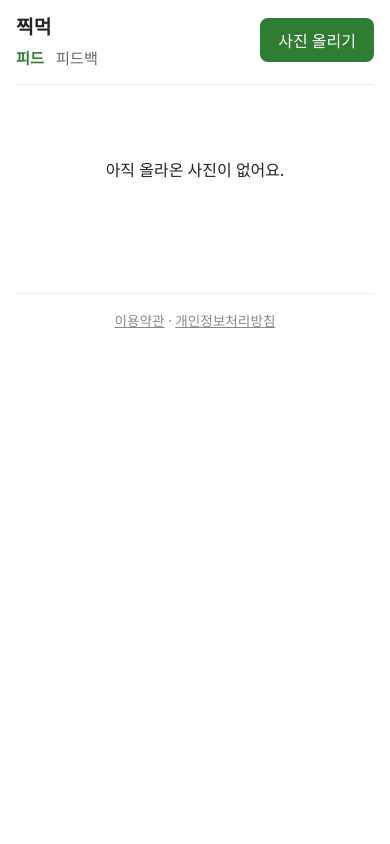
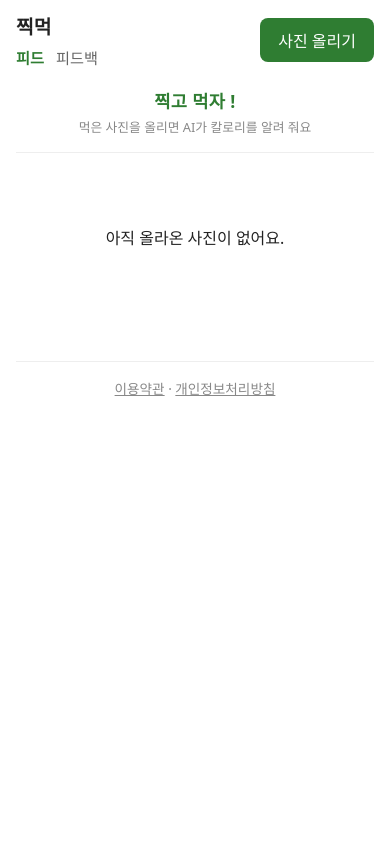
Before and after one commit to abjsky1/personal_project, a Java web app: template backend/src/main/webapp/WEB-INF/views/posts/list.jsp in a window 390 px wide. Run offline with Tomcat 11, a stand-in JSP engine, Linux system fonts and the light colour scheme; the template is opened without the code that fills it, so the values that code supplies are empty.

Commit message:
feat: 첫 화면 한 줄 소개 "찍고 먹자 !" (지인 베타 준비)
- 피드 머리에 한 줄 소개 "찍고 먹자 !"와 작은 설명 "먹은 사진을 올리면 AI가 칼로리를 알려 줘요"
- 머리를 grid(1fr auto 1fr)로 바꿔 PC에서는 제목과 버튼 사이 정중앙, 휴대폰(768px 이하)에서는 둘째 줄에
- 문서: 지인 베타 전 확인 마무리 — 안드로이드 업로드 확인, 테스트 글은 남김(사용 예시), 약관·처리방침 읽음. 변경 이력

Co-Authored-By: Claude Fable 5.1 <noreply@anthropic.com>

```diff
--- a/backend/src/main/webapp/WEB-INF/views/posts/list.jsp
+++ b/backend/src/main/webapp/WEB-INF/views/posts/list.jsp
@@ -14,7 +14,7 @@
 </head>
 <body>
 <main>
-	<header class="top">
+	<header class="top top-home">
 		<div>
 			<h1>찍먹</h1>
 			<%-- 상단 메뉴: 피드(이 화면)와 피드백 게시판을 오간다 --%>
@@ -23,6 +23,8 @@
 				<a href="/feedback">피드백</a>
 			</nav>
 		</div>
+		<%-- 한 줄 소개: 처음 온 사람이 뭘 하는 곳인지 바로 알게. PC에서는 제목과 버튼 사이 가운데, 휴대폰에서는 둘째 줄 (app.css의 .top-home) --%>
+		<p class="slogan">찍고 먹자 !<small>먹은 사진을 올리면 AI가 칼로리를 알려 줘요</small></p>
 		<a class="button" href="/posts/new">사진 올리기</a>
 	</header>
 
--- a/backend/src/main/webapp/css/app.css
+++ b/backend/src/main/webapp/css/app.css
@@ -490,3 +490,58 @@ form button {
 		gap: 16px;
 	}
 }
+
+/* ---- 첫 화면 머리(.top-home): 왼쪽 제목·메뉴 | 가운데 한 줄 소개 | 오른쪽 올리기 버튼 ---- */
+/* flex 대신 grid: 양옆 칸을 같은 폭(1fr)으로 두면 가운데 칸이 화면 한가운데에 온다 */
+.top-home {
+	display: grid;
+	grid-template-columns: 1fr auto 1fr;
+	align-items: center;
+}
+
+.top-home .button {
+	justify-self: end;
+}
+
+/* 한 줄 소개: 큰 글자 + 작은 설명 */
+.slogan {
+	margin: 0;
+	text-align: center;
+	font-size: 1.25rem;
+	font-weight: 700;
+	color: #2f7d32;
+	letter-spacing: 0.02em;
+}
+
+.slogan small {
+	display: block;
+	margin-top: 4px;
+	font-size: 0.8rem;
+	font-weight: 400;
+	color: #888;
+	letter-spacing: 0;
+}
+
+/* 좁은 화면: 한 줄에 셋이 안 들어가므로 첫 줄에 제목·버튼, 둘째 줄에 소개 */
+@media (max-width: 768px) {
+	.top-home {
+		grid-template-columns: 1fr auto;
+	}
+
+	.top-home > div {
+		grid-row: 1;
+		grid-column: 1;
+	}
+
+	.top-home .button {
+		grid-row: 1;
+		grid-column: 2;
+	}
+
+	.top-home .slogan {
+		grid-row: 2;
+		grid-column: 1 / -1;
+		margin-top: 12px;
+		font-size: 1.1rem;
+	}
+}
```
Also changed, not shown: docs/PLANNING.md (+2 -1 lines), docs/SPRINTS.md (+6 -5 lines).
